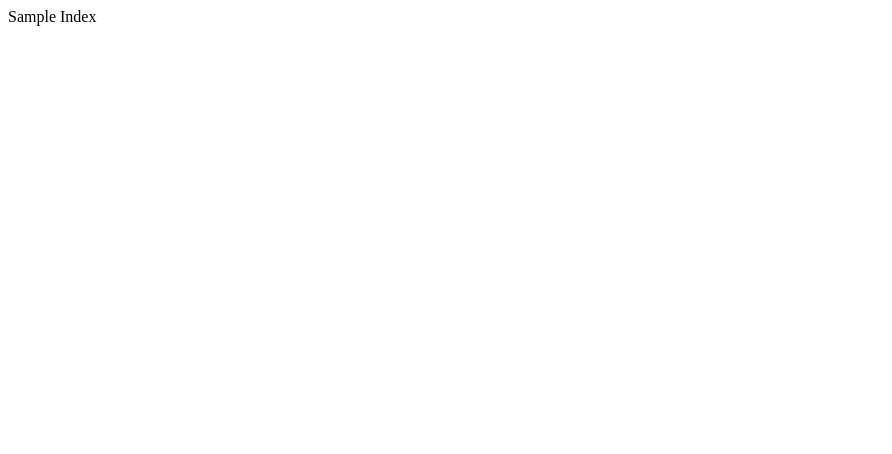
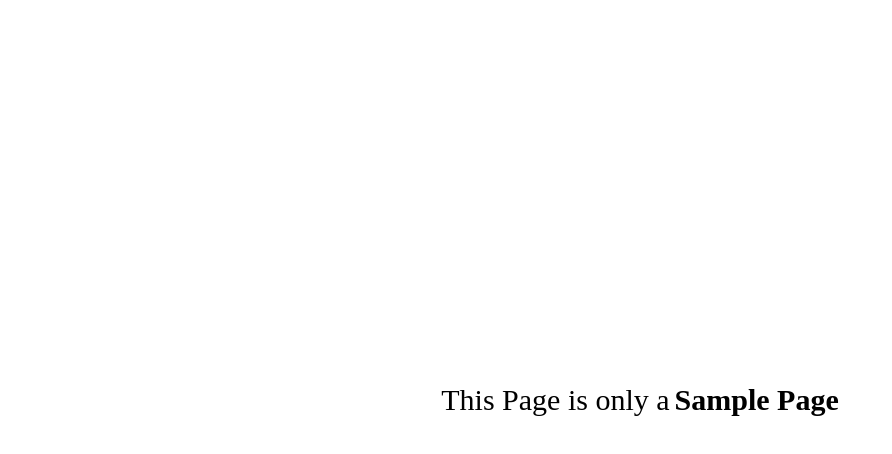
Before and after one commit to Cadris/git-tutorials, a plain HTML site: page index.html in a window 1280 px wide. Shown: the whole page, without its empty margins (0-892 px from the left). Drawn offline with Linux system fonts and the light colour scheme.

Commit message:
Before Scass

```diff
--- a/index.html
+++ b/index.html
@@ -1,8 +1,15 @@
-<html>
+<!DOCTYPE html>
+<html lang="en">
 <head>
-<title>HI</title>
+    <meta charset="UTF-8">
+    <meta http-equiv="X-UA-Compatible" content="IE=edge">
+    <meta name="viewport" content="width=device-width, initial-scale=1.0">
+    <title>Sample Page</title>
+    <link rel="stylesheet" href="style.css">
 </head>
 <body>
-Sample Index
+    <div class="centered">
+        This Page is only a <strong id="moveR">Sample Page</strong>
+    </div>
 </body>
 </html>
--- /dev/null
+++ b/style.css
@@ -0,0 +1,16 @@
+*{
+    margin: 0;
+    padding: 0;
+}
+
+.centered{
+    display: flex;
+    height: 100vh;
+    align-items: center;
+    justify-content: center;
+
+    font-size: 30px;
+}
+#moveR{
+    margin-left: 5px;
+}
```
